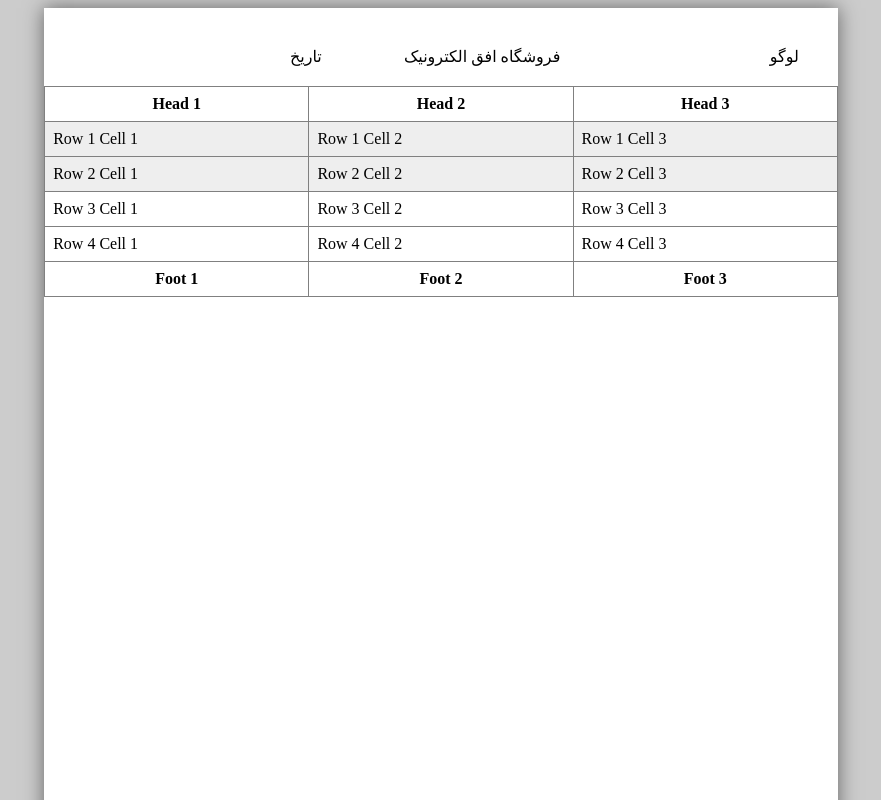
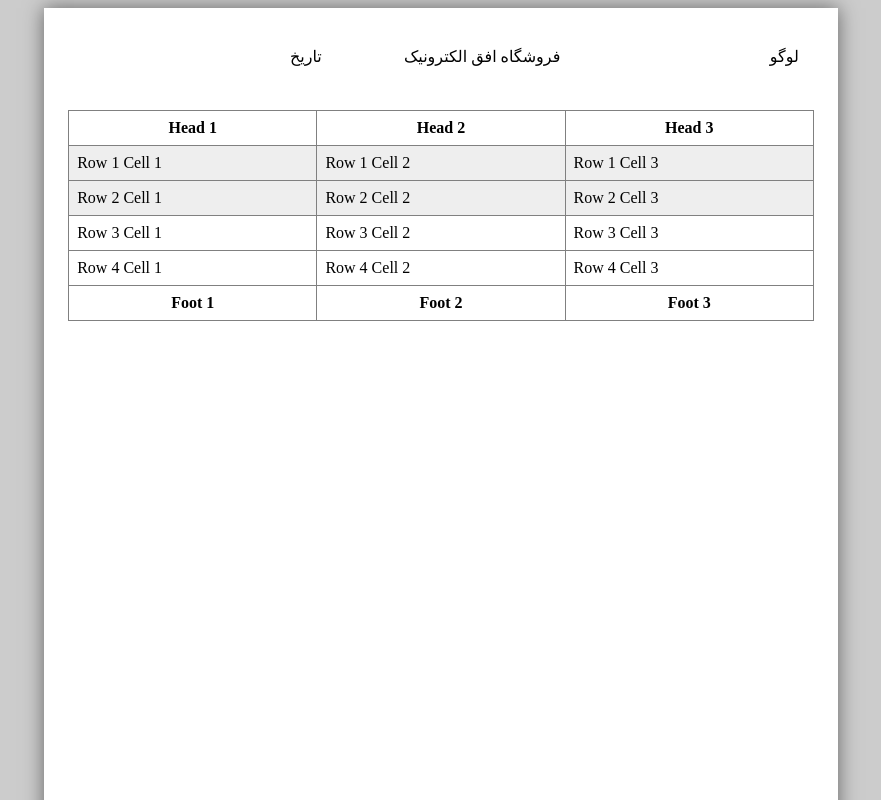
Before and after one commit to raminmahpour/PrintDocument, a plain HTML site: page index.html in a window 1280 px wide. Shown: the top 800 px of the page, without its empty margins (199-1080 px from the left). Drawn offline with Linux system fonts and the light colour scheme.

Commit message:
add margin to table

```diff
--- a/index.html
+++ b/index.html
@@ -1,9 +1,11 @@
 <html>
+
 <head>
 
     <link rel="stylesheet" text="text/css" href="style.css">
 
 </head>
+
 <body>
 
     <page size="A4">
@@ -18,6 +20,7 @@
 
         <div class="clear"></div>
 
+        <div class="table">
 
             <table>
                 <thead>
@@ -60,6 +63,9 @@
                 </tfoot>
             </table>
 
+        </div>
+
+
 
     </page>
 
--- a/style.css
+++ b/style.css
@@ -63,3 +63,6 @@ table{
 
   padding: 39px;
 }
+.table{
+  margin: 24px;
+}
```
Lines whose indentation alone changed are shown as unchanged.
